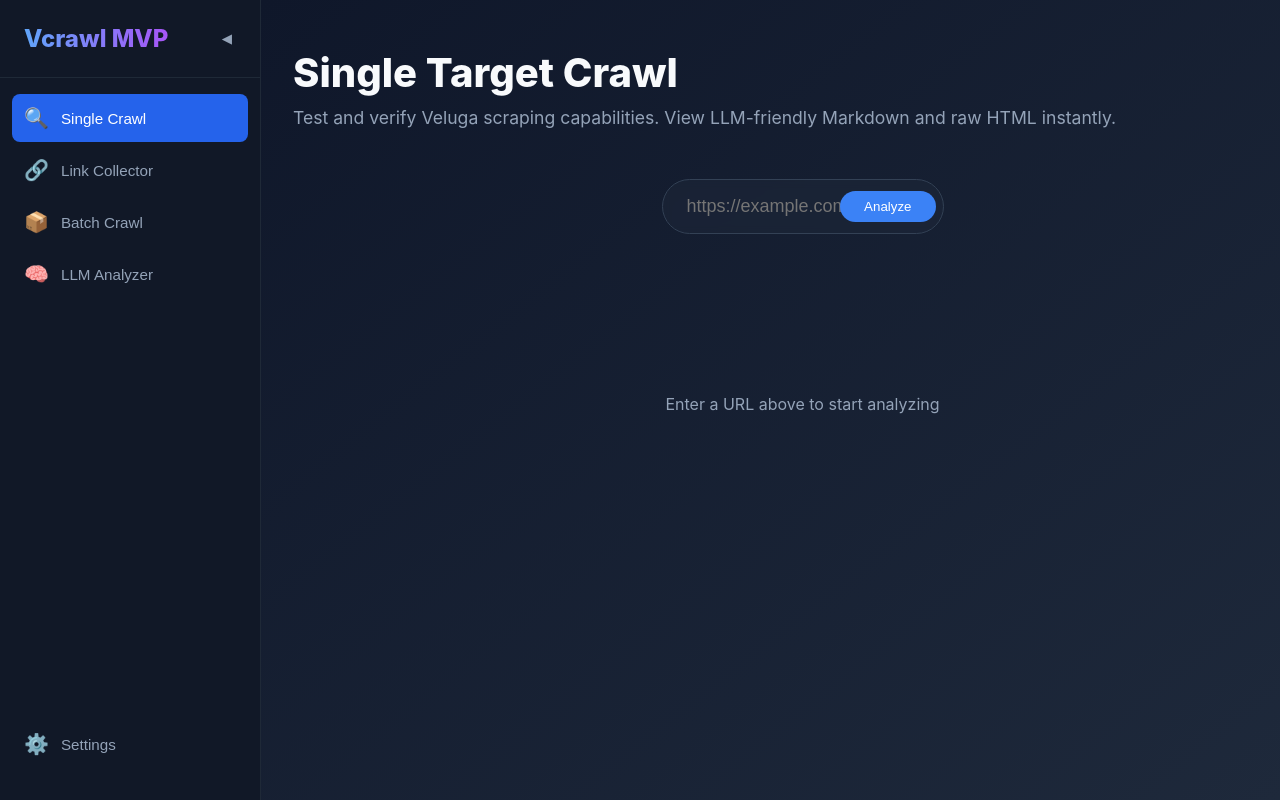
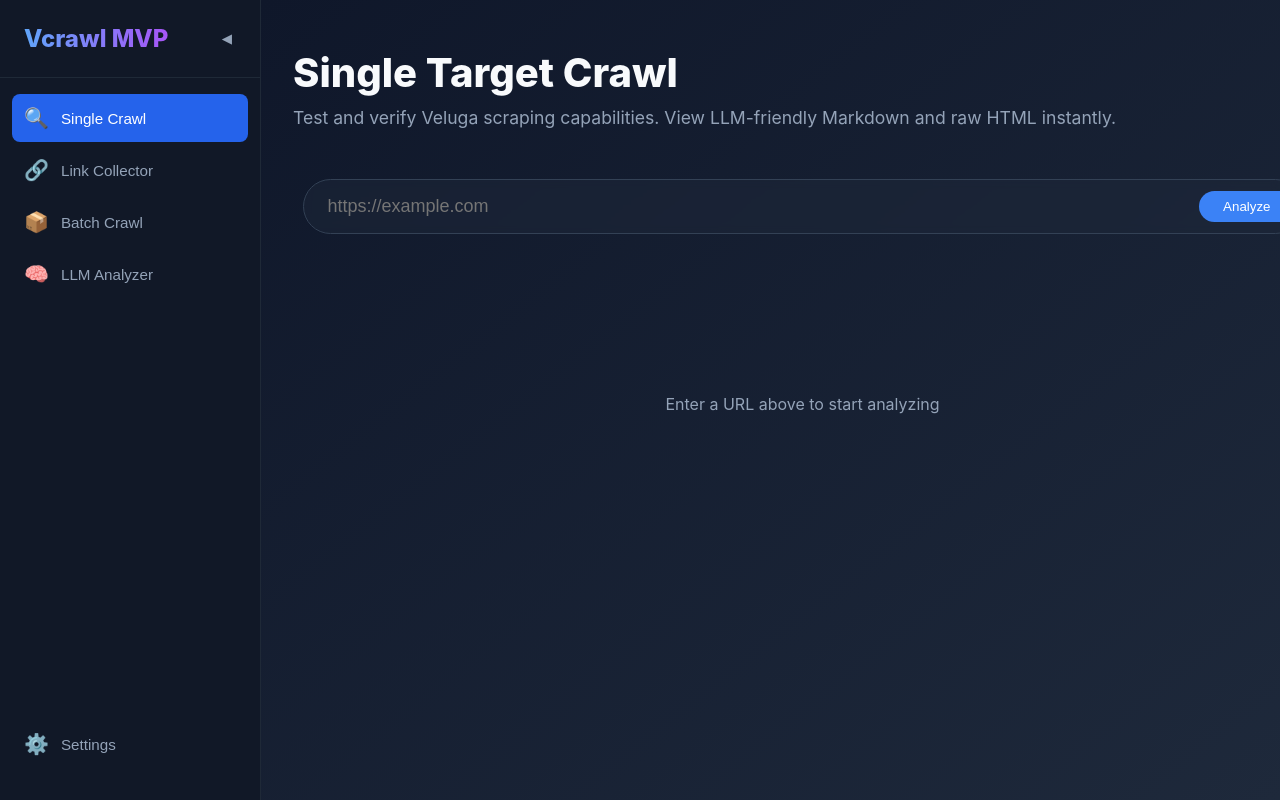
Before and after one commit to veluga-io/vcrawl_mvp, a React app in the folder frontend/: page / in a window 1280 px wide. Built offline with nearby package versions, Linux system fonts and the light colour scheme; the HTML template or start-up script is replaced by a standard one.

Commit message:
style: increase search container width in single crawl view

```diff
--- a/frontend/src/index.css
+++ b/frontend/src/index.css
@@ -245,7 +245,8 @@ body {
 
 /* Search Bar */
 .search-container {
-  max-width: 800px;
+  max-width: 1000px;
+  width: 100%;
   margin: 0 auto 2rem;
 }
 
```
